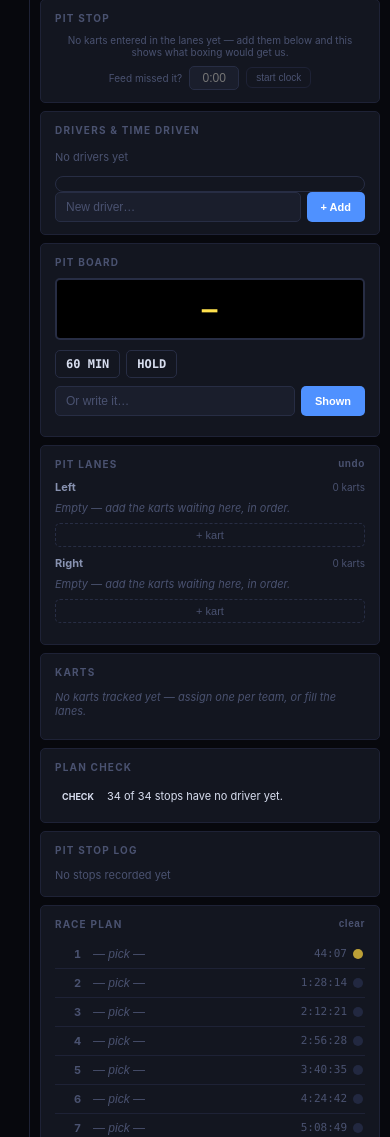
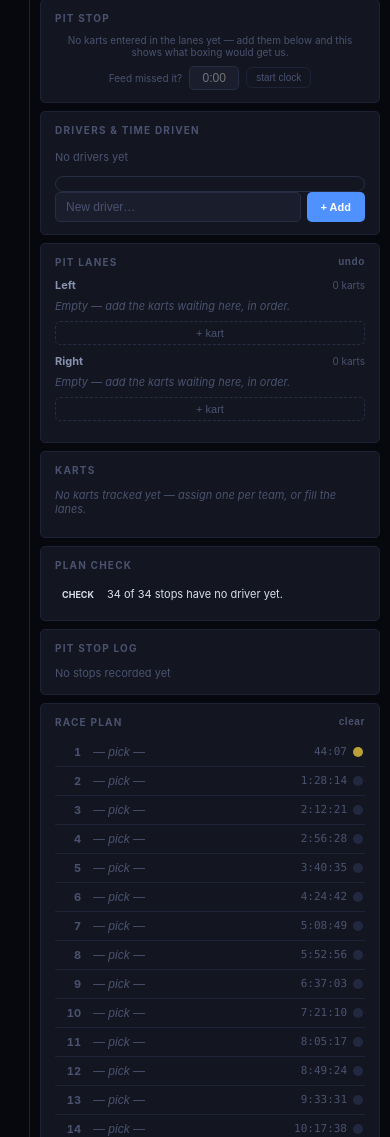
Before and after one commit to miguelbaliko/KartingEndurance, a Flask app: page / in a window 390 px wide. Shown: the part 501-1638 px from the top of the page. Run offline with Flask 3, Linux system fonts and the light colour scheme; data comes from the database, SQL or seed files in the repository; data that the repository does not hold is empty.

Commit message:
Drop the pit board
The board was a text relay from the war room to the person standing in
the pit box, with a log of what had been sent. That person is reachable
by phone, so the whole feature was a worse version of a call.

Gone: board_presets, board_shown, board_log, BOARD_MAX, BOARD_LOG, the
/api/board route, three snapshot keys, the war room card, the phone's
board panel and its CSS, and the sixteen tests that covered them. The
phone keeps the lane questions and the kart queues, which is the part
the feed genuinely cannot answer.

448 tests, down from 464 with the board's own gone.

Co-Authored-By: Claude Opus 5 <noreply@anthropic.com>
Claude-Session: https://claude.ai/code/session_01S9FMiyhkwByGQftY1kgnwb

```diff
--- a/warroom/app.py
+++ b/warroom/app.py
@@ -1565,81 +1565,6 @@ def fatigue_note(fade_s: Optional[float], stint_s: float,
     return {"level": "good", "text": "Holding their pace."}
 
 
-# ── Pit board ──────────────────────────────────────────────────────────────────
-# A pit board is read at seventy kilometres an hour in about two seconds, so it
-# is three short tokens in big letters and never a sentence.  The war room
-# knows things the driver cannot: where they really are, who is coming, and how
-# long this stint can still run.
-BOARD_MAX = 24            # characters that still fit across a real board
-BOARD_LOG = 12            # how many shown boards are kept
-
-
-def board_presets(my_row: dict, pit_by: dict, strategy: dict,
-                  fatigue: dict = None) -> list:
-    """The boards worth showing right now, best first.
-
-    Built from what is already on the wall rather than typed out again at four
-    in the morning.  Everything is suggested; nothing is shown to a driver
-    until somebody presses the button.
-    """
-    out = []
-    my_row = my_row or {}
-    label = (strategy or {}).get("label", "")
-
-    if label == "BOX NOW":
-        out.append("BOX BOX BOX")
-    elif pit_by and pit_by.get("reason") != "lane shut":
-        mins = int(pit_by.get("seconds", 0) // 60)
-        if mins <= 5:
-            out.append("BOX IN %d" % max(1, mins))
-        else:
-            out.append("%d MIN" % mins)
-
-    pos = str(my_row.get("pos", "") or "").strip()
-    if pos:
-        # The gap that matters is to whoever is actually next on the road.
-        gap = my_row.get("int_s")
-        if gap is not None:
-            out.append("P%s  +%.1f" % (pos, gap))
-        else:
-            out.append("P%s" % pos)
-    if my_row.get("class_pos"):
-        out.append("%s P%s" % (my_row.get("category", "CLASS"),
-                               my_row["class_pos"]))
-
-    if fatigue and fatigue.get("level") == "warn":
-        out.append("SMOOTH")
-    elif label in ("PUSH", "HOLD"):
-        out.append(label)
-
-    seen, uniq = set(), []
-    for b in out:
-        b = b[:BOARD_MAX]
-        if b not in seen:
-            seen.add(b)
-            uniq.append(b)
-    return uniq
-
-
-def board_shown(text: str, now: datetime) -> list:
-    """Record a board as shown and return the log, newest first."""
-    text = " ".join(str(text or "").split())[:BOARD_MAX]
-    if not text:
-        return board_log()
-    log_rows = [{"text": text, "at": now.isoformat()}] + board_log()
-    kv_set("board_log", json.dumps(log_rows[:BOARD_LOG]))
-    log("PIT BOARD", text)
-    return log_rows[:BOARD_LOG]
-
-
-def board_log() -> list:
-    try:
-        rows = json.loads(kv_get("board_log") or "[]")
-        return rows if isinstance(rows, list) else []
-    except ValueError:
-        return []
-
-
 def pit_by_seconds(stint_s: float, race_elapsed_s: float, pits_done: int,
                    race: dict, lap_s: Optional[float] = None) -> dict:
     """How long the next stop can still wait, and which rule is holding it.
@@ -2031,11 +1956,6 @@ def make_snapshot() -> dict:
     stint_pct = min(100, (stint_s / (CFG["race"]["stint_max_minutes"] * 60)) * 100) if stint_s else 0
     pit_by = pit_by_seconds(stint_s, race_elapsed, pits_done, CFG["race"],
                             lap_s=my_avg5 or track_avg_s)
-    # The board is built from our own serialised row, so it quotes the same
-    # numbers the wall is showing rather than a second opinion.
-    my_out = next((t for t in teams_out if t.get("is_my_team")), None)
-    boards = board_log()
-
     # Pit plan
     raw_plan = get_pit_plan()
     n_planned = CFG["race"]["mandatory_pits"]
@@ -2073,10 +1993,6 @@ def make_snapshot() -> dict:
         # The one pit number a wall reads at a glance: how long this stop can
         # still wait, and which rule is the one holding it.
         "pit_by":           pit_by,
-        # What to write on the board, and what was last written on it.
-        "board_presets":    board_presets(my_out, pit_by, strat, fatigue),
-        "board_log":        boards,
-        "board":            boards[0] if boards else None,
         "pit_remaining":    pit_remaining,
         "pit_remaining_fmt": fmt_mmss(pit_remaining),
         "pit_min_met":       pit_min_met,
@@ -2481,19 +2397,6 @@ def api_apex_session(sid):
                "gap": r.get("gap", "-")} for r in rows])
 
 
-@app.post("/api/board")
-def api_board():
-    """Record what was just held out to the driver.
-
-    The app cannot show a driver anything — somebody walks to the fence with a
-    board.  What it can do is compose the line and remember what was shown, so
-    "what did we last tell him" has an answer at four in the morning.
-    """
-    text = (request.json or {}).get("text", "")
-    rows = board_shown(text, datetime.utcnow())
-    return jsonify(ok=True, board=rows[0] if rows else None, log=rows)
-
-
 @app.get("/api/karts")
 def api_karts():
     return jsonify(POOL.snapshot())
--- a/warroom/templates/index.html
+++ b/warroom/templates/index.html
@@ -416,21 +416,6 @@ td{padding:7px 8px;white-space:nowrap}
 .ready{font-size:10px;margin-left:8px;color:var(--tx3)}
 .ready.cold{color:var(--org);font-weight:700}
 .ready.warming{color:var(--ylw)}
-/* The board, as it would be written. */
-.board{font-family:var(--mono);font-weight:800;font-size:26px;letter-spacing:.04em;
-  text-align:center;padding:14px 8px;border-radius:var(--r);background:#000;
-  color:#ffe14d;border:2px solid var(--line2);margin-bottom:10px;
-  white-space:nowrap;overflow:hidden}
-.board.stale{color:var(--tx3)}
-.board-btns{display:flex;flex-wrap:wrap;gap:6px;margin-bottom:8px}
-.board-btn{font-family:var(--mono);font-size:12px;font-weight:700;padding:6px 10px;
-  border-radius:var(--r);border:1px solid var(--line2);background:var(--bg2);
-  color:var(--tx);cursor:pointer}
-.board-btn:hover{background:var(--bg3);border-color:var(--blue)}
-.board-log{margin-top:8px;font-size:11px;color:var(--tx3);
-  font-variant-numeric:tabular-nums}
-.board-log div{display:flex;gap:8px;padding:2px 0}
-.board-log b{font-family:var(--mono);color:var(--tx2);font-weight:700}
 .sec-loss{color:#f97316}
 .sec-ok{color:#22c55e}
 /* §3.14: every driver owes 120 minutes, and being short is a penalty. */
@@ -813,22 +798,6 @@ tr.clickable{cursor:pointer}
         </div>
       </div>
 
-      <!-- PIT BOARD -->
-      <div class="card">
-        <div class="card-hd">Pit board</div>
-        <!-- Read at seventy an hour in about two seconds: three tokens, big. -->
-        <div class="board" id="board-preview">—</div>
-        <div class="board-btns" id="board-presets"></div>
-        <div class="add-row">
-          <input id="board-free" class="add-inp" maxlength="24"
-                 placeholder="Or write it…"
-                 onkeydown="if(event.key==='Enter')showBoard(this.value)">
-          <button class="add-btn" onclick="showBoard(
-            document.getElementById('board-free').value)">Shown</button>
-        </div>
-        <div class="board-log" id="board-log"></div>
-      </div>
-
       <!-- PIT LANES -->
       <div class="card" id="lanes-card">
         <div class="card-hd">
@@ -1135,7 +1104,6 @@ function render(s) {
   renderStrategy(s);
   renderPit(s);
   renderDrivers(s);
-  renderBoard(s);
   renderLog(s.pit_history);
   renderPlan(s);
 }
@@ -1920,42 +1888,6 @@ function consistencyLine(d) {
       rank ? ' — ' + rank : ''}${gap}</span></div>`;
 }
 
-// ── Pit board ───────────────────────────────────────────────────
-/** What to write on the board, built from what is already on the wall.
- *  Nothing reaches a driver until somebody walks to the fence with it. */
-function renderBoard(s) {
-  const prev = document.getElementById('board-preview');
-  if (!prev) return;
-  const last = s.board;
-  // A board goes stale: what he was told twenty minutes ago is not a message.
-  const age = last ? (Date.now() - new Date(last.at + 'Z')) / 1000 : null;
-  prev.className = 'board' + (age != null && age > 600 ? ' stale' : '');
-  prev.textContent = last ? last.text : '—';
-  prev.title = last ? 'Shown ' + fmtAgo(age) : 'Nothing shown yet';
-
-  document.getElementById('board-presets').innerHTML =
-    (s.board_presets || []).map(b =>
-      `<button class="board-btn" onclick="showBoard('${esc(b).replace(/'/g, "\\'")}')"
-        >${esc(b)}</button>`).join('');
-
-  document.getElementById('board-log').innerHTML =
-    (s.board_log || []).slice(0, 5).map(r =>
-      `<div><span>${pitTimestamp(r.at)}</span><b>${esc(r.text)}</b></div>`).join('');
-}
-
-function fmtAgo(sec) {
-  if (sec == null) return '';
-  const m = Math.floor(sec / 60);
-  return m < 1 ? 'just now' : m + ' min ago';
-}
-
-async function showBoard(text) {
-  if (!text || !text.trim()) return;
-  await api('board', {text: text});
-  const f = document.getElementById('board-free');
-  if (f) f.value = '';
-}
-
 /** A driver back out within the half hour has not really rested. */
 function restCls(d) {
   if (d.active) return 'out';
```
Also changed, not shown: warroom/templates/pit.html (+0 -24 lines), warroom/test_app.py (+0 -101 lines).
